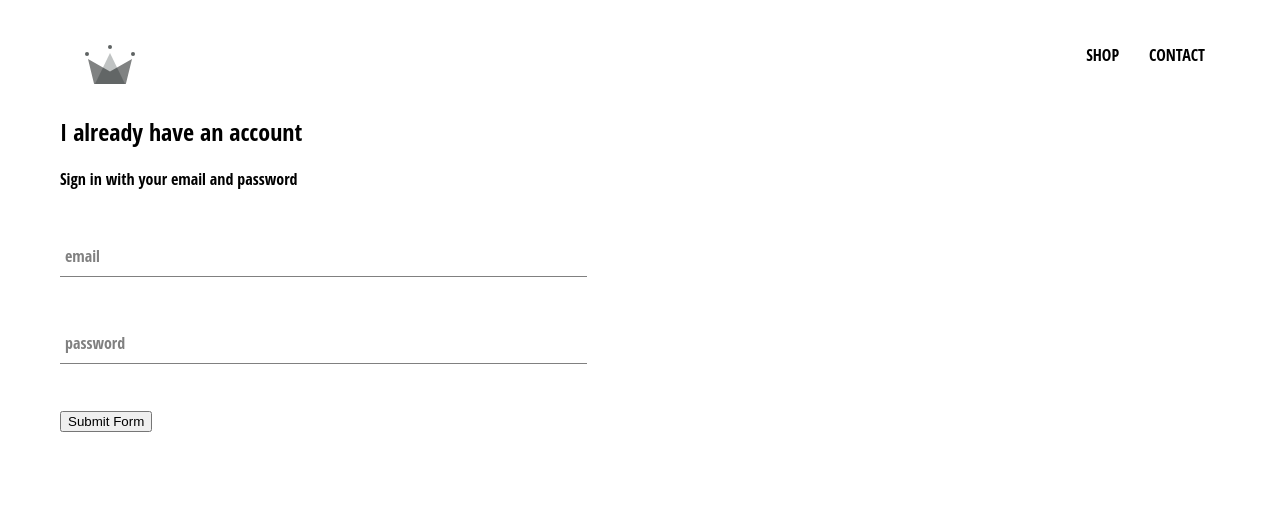
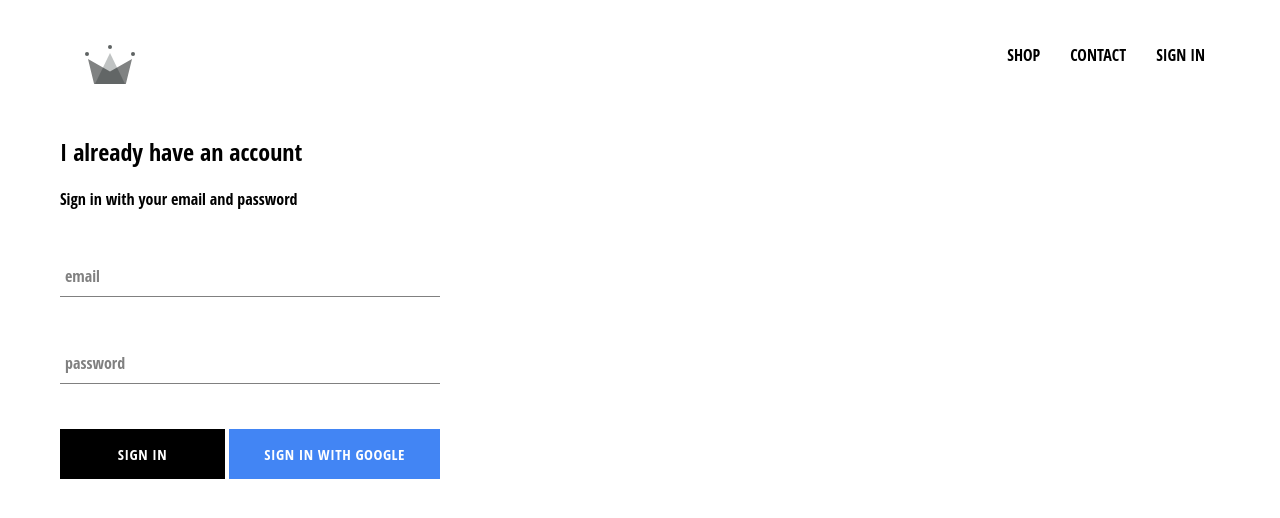
Before and after one commit to Feodorius/crwn-clothing, a React (Create React App) app: page /signin in a window 1280 px wide. Shown: the top 518 px of the page. Built offline with nearby package versions, Linux system fonts and the light colour scheme; no server answers; the HTML template or start-up script is replaced by a standard one.

Commit message:
add basic google auth

```diff
--- a/package.json
+++ b/package.json
@@ -6,6 +6,7 @@
     "@testing-library/jest-dom": "^5.14.1",
     "@testing-library/react": "^11.2.7",
     "@testing-library/user-event": "^12.8.3",
+    "firebase": "^9.0.1",
     "node-sass": "^6.0.1",
     "react": "^17.0.2",
     "react-dom": "^17.0.2",
--- a/src/App.css
+++ b/src/App.css
@@ -7,3 +7,7 @@
     text-decoration: none;
     color: black;
 }
+
+* {
+    box-sizing: border-box;
+}
--- a/src/App.js
+++ b/src/App.js
@@ -2,15 +2,38 @@
 import './App.css';
 import { Switch, Route } from 'react-router-dom';
 
+import { auth } from './firebase/firebase.utils';
 import HomePage from './components/pages/homepage/homepage.component';
 import ShopPage from './components/pages/shop-page/shop-page.component'
 import Header from './components/header/header.component';
 import SignInAndSignUpPage from './components/pages/sign-in-sign-up/sign-in-sign-up.component';
 
-function App() {
+class App extends React.Component {
+  constructor() {
+    super();
+
+    this.state = {
+      currentUser: null
+    };
+  }
+
+  unsubscribeFromAuth = null;
+
+  componentDidMount() {
+    this.unsubscribeFromAuth = auth.onAuthStateChanged(user => {
+      this.setState({ currentUser: user });
+      console.log(user);
+    });
+  }
+
+  componentWillUnmount() {
+    this.unsubscribeFromAuth();
+  }
+
+  render() {
     return (
       <div >
-      <Header/>
+        <Header currentUser={this.state.currentUser} />
         <Switch>
           <Route exact path='/' component={HomePage} />
           <Route path='/shop' component={ShopPage} />
@@ -19,5 +42,6 @@
       </div>
     );
   }
+}
 
 export default App;
--- /dev/null
+++ b/src/components/custom-button/custom-button.component.jsx
@@ -0,0 +1,10 @@
+import React from 'react';
+import './custom-button.styles.scss';
+
+const CustomButton = ({ children, isGoogleSignIn, ...otherProps }) => (
+    <button className={`${isGoogleSignIn ? 'google-sign-in' : ''} custom-button`} {...otherProps}>
+        {children}
+    </button>
+);
+
+export default CustomButton;
--- /dev/null
+++ b/src/components/custom-button/custom-button.styles.scss
@@ -0,0 +1,32 @@
+.custom-button {
+  min-width: 165px;
+  width: auto;
+  height: 50px;
+  letter-spacing: 0.5px;
+  line-height: 50px;
+  padding: 0 35px 0 35px;
+  font-size: 15px;
+  background-color: black;
+  color: white;
+  text-transform: uppercase;
+  font-family: "Open Sans Condensed";
+  font-weight: bolder;
+  border: none;
+  cursor: pointer;
+
+  &:hover {
+    background-color: white;
+    color: black;
+    border: 1px solid black;
+  }
+
+  &.google-sign-in {
+    background-color: #4285f4;
+    color: white;
+
+    &:hover {
+      background-color: #357ae8;
+      border: none;
+    }
+  }
+}
--- a/src/components/header/header.component.jsx
+++ b/src/components/header/header.component.jsx
@@ -2,19 +2,39 @@
 import './header.styles.scss';
 import { Link } from 'react-router-dom';
 import { ReactComponent as Logo } from '../../assets/crown.svg';
+import { auth } from '../../firebase/firebase.utils';
 
-const Header = () => (
+const Header = ({ currentUser }) => (
     <div className='header'>
         <Link to='/' className='logo-container'>
             <Logo className='logo' />
         </Link>
-        <div className='options'>
-        <Link to='/shop' className='option'>
-        SHOP
-        </Link>
-        <Link to='/shop' className='option'>
-        CONTACT
-        </Link>
+        <div
+            className='options'>
+            <Link
+                to='/shop'
+                className='option'>
+                SHOP
+            </Link>
+            <Link
+                to='/shop'
+                className='option'>
+                CONTACT
+            </Link>
+            {
+                currentUser ?
+                    <div
+                        className='option'
+                        onClick={() => auth.signOut()}>
+                        SIGN OUT
+                    </div>
+                    :
+                    <Link
+                        to='/signin'
+                        className='option'>
+                        SIGN IN
+                    </Link>
+            }
         </div>
     </div>
 )
--- a/src/components/header/header.styles.scss
+++ b/src/components/header/header.styles.scss
@@ -20,6 +20,7 @@
 
       .option {
         padding: 10px 15px;
+        cursor: pointer;
       }
     }
   }
--- a/src/components/sign-in/sign-in.component.jsx
+++ b/src/components/sign-in/sign-in.component.jsx
@@ -1,6 +1,8 @@
 import { React, Component } from 'react';
 import './sign-in.styles.scss';
 import FormInput from '../form-input/form-input.component';
+import CustomButton from '../custom-button/custom-button.component';
+import { signInWithGoogle } from '../../firebase/firebase.utils';
 
 class SignIn extends Component {
     constructor() {
@@ -43,7 +45,13 @@
                         label="password"
                         handleChange={this.handleChange}
                         value={this.state.password} />
-                    <input type="submit" value="Submit Form" />
+                    <div className='buttons'>
+                        <CustomButton
+                            type='submit'>Sign in</CustomButton>
+                        <CustomButton
+                            isGoogleSignIn
+                            onClick={signInWithGoogle}>{' '}Sign in with Google{' '}</CustomButton>
+                    </div>
                 </form>
             </div>
         )
--- a/src/components/sign-in/sign-in.styles.scss
+++ b/src/components/sign-in/sign-in.styles.scss
@@ -1,3 +1,14 @@
 .sign-in {
-    width: 40vw;
+    width: 380px;
+    display: flex;
+    flex-direction: column;
+
+    .title {
+        margin: 10px 0;
+    }
+
+    .buttons {
+        display: flex;
+        justify-content: space-between;
+    }
 }
--- /dev/null
+++ b/src/firebase/firebase.utils.js
@@ -0,0 +1,23 @@
+import { initializeApp } from 'firebase/app';
+import { getAuth, GoogleAuthProvider, signInWithPopup } from 'firebase/auth';
+import { getFirestore } from 'firebase/firestore';
+
+
+const config = {
+    apiKey: "AIzaSyDihLRbuC6pycANfocwTTo2elCqJuYSdn8",
+    authDomain: "crwn-clothing-69b95.firebaseapp.com",
+    projectId: "crwn-clothing-69b95",
+    storageBucket: "crwn-clothing-69b95.appspot.com",
+    messagingSenderId: "127726994049",
+    appId: "1:127726994049:web:b51e895ad49b1102ad8380",
+    measurementId: "G-5MEWCHBG75"
+}
+
+initializeApp(config);
+
+export const auth = getAuth();
+export const firestore = getFirestore();
+
+const provider = new GoogleAuthProvider();
+provider.setCustomParameters({ prompt: 'select_account' });
+export const signInWithGoogle = () => signInWithPopup(auth, provider);
```
Also changed, not shown: 1 other file (tests, documents, lock files or other folders). Lines whose indentation alone changed are shown as unchanged.
